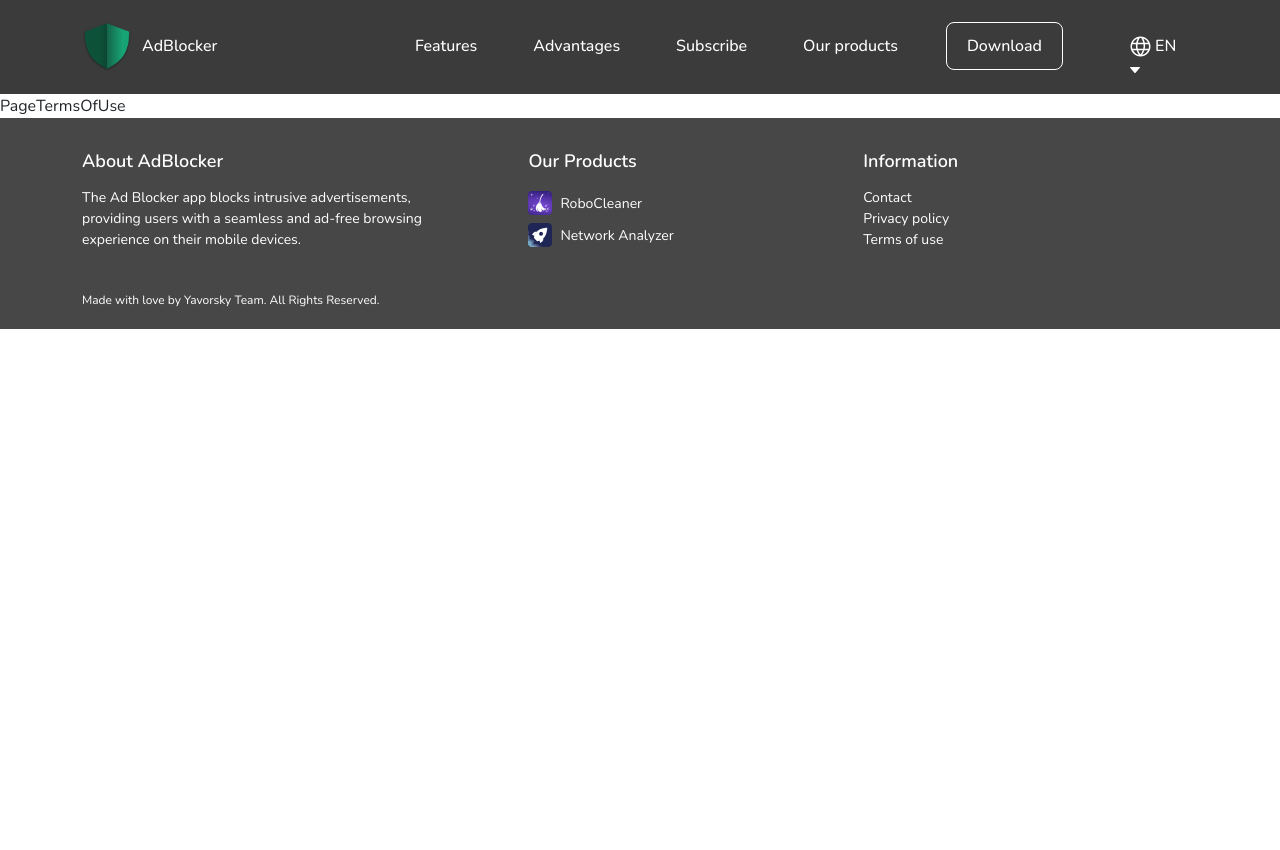
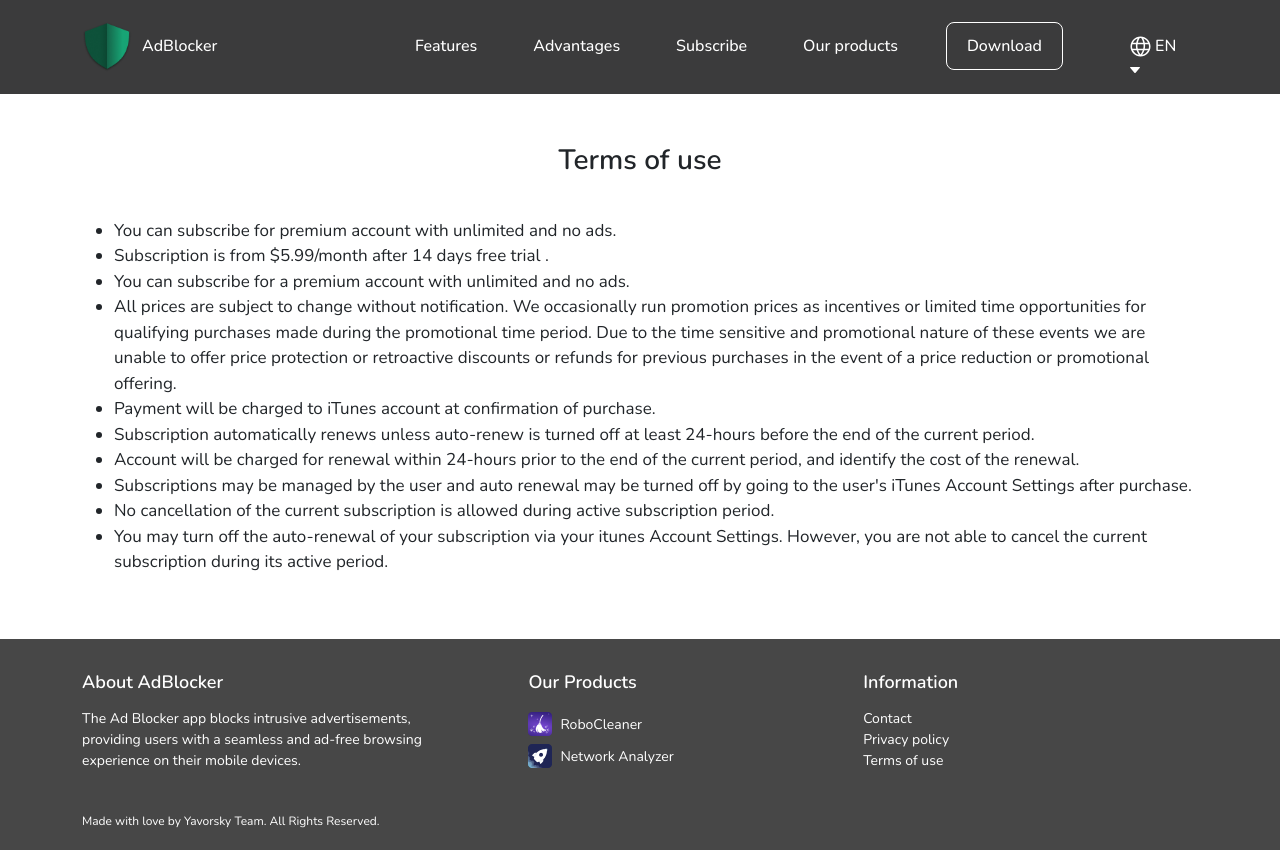
Before and after one commit to Sergiayn/adblocker, a Vue app: page /en/terms-of-use in a window 1280 px wide. Before the commit the page ends 800 px from the top, so only its background shows below. Built offline with nearby package versions, Linux system fonts and the light colour scheme.

Commit message:
add PageTermsOfUse

```diff
--- a/src/i18n/en.js
+++ b/src/i18n/en.js
@@ -77,6 +77,18 @@ const translate = {
     page_contact: {
         title: "We`d love to hear from you!",
         desc: "Whether you have a question about features, trial, pricing, or anything else, our team is ready to answer all your questions."
+    },
+    page_terms_of_use: {
+        line_1: 'You can subscribe for premium account with unlimited and no ads.',
+        line_2: 'Subscription is from $5.99/month after 14 days free trial .',
+        line_3: 'You can subscribe for a premium account with unlimited and no ads.',
+        line_4: 'All prices are subject to change without notification. We occasionally run promotion prices as incentives or limited time opportunities for qualifying purchases made during the promotional time period. Due to the time sensitive and promotional nature of these events we are unable to offer price protection or retroactive discounts or refunds for previous purchases in the event of a price reduction or promotional offering.',
+        line_5: 'Payment will be charged to iTunes account at confirmation of purchase.',
+        line_6: 'Subscription automatically renews unless auto-renew is turned off at least 24-hours before the end of the current period.',
+        line_7: 'Account will be charged for renewal within 24-hours prior to the end of the current period, and identify the cost of the renewal.',
+        line_8: 'Subscriptions may be managed by the user and auto renewal may be turned off by going to the user\'s iTunes Account Settings after purchase.',
+        line_9: 'No cancellation of the current subscription is allowed during active subscription period.',
+        line_10: 'You may turn off the auto-renewal of your subscription via your itunes Account Settings. However, you are not able to cancel the current subscription during its active period.',
     }
 }
 export default translate
--- a/src/i18n/es.js
+++ b/src/i18n/es.js
@@ -77,6 +77,18 @@ const translate = {
     page_contact: {
         title: "¡Nos encantaría saber de ti!",
         desc: "Ya sea que tenga una pregunta sobre las funciones, la versión de prueba, el precio o cualquier otra cosa, nuestro equipo está listo para responder todas sus preguntas."
+    },
+    page_terms_of_use: {
+        line_1: 'Puede suscribirse a una cuenta premium sin límites y sin anuncios.',
+        line_2: 'La suscripción es de $5.99 al mes después de una prueba gratuita de 14 días.',
+        line_3: 'Puede suscribirse a una cuenta premium sin límites y sin anuncios.',
+        line_4: 'Todos los precios están sujetos a cambios sin previo aviso. Ocasionalmente, ofrecemos precios promocionales como incentivos u oportunidades de tiempo limitado para compras elegibles realizadas durante el período de tiempo promocional. Debido a la naturaleza temporal y promocional de estos eventos, no podemos ofrecer protección de precios o descuentos o reembolsos retroactivos por compras anteriores en caso de una reducción de precio o una oferta promocional.',
+        line_5: 'El pago se cargará a la cuenta de iTunes al confirmar la compra.',
+        line_6: 'La suscripción se renovará automáticamente a menos que la renovación automática se desactive al menos 24 horas antes del final del período actual.',
+        line_7: 'La cuenta se cobrará por la renovación dentro de las 24 horas anteriores al final del período actual e identificará el costo de la renovación.',
+        line_8: 'Las suscripciones pueden ser administradas por el usuario y la renovación automática puede desactivarse yendo a la Configuración de la cuenta de iTunes del usuario después de la compra.',
+        line_9: 'No se permite la cancelación de la suscripción actual durante el período de suscripción activo.',
+        line_10: 'Puede desactivar la renovación automática de su suscripción a través de la Configuración de la cuenta de iTunes. Sin embargo, no podrá cancelar la suscripción actual durante su período activo.',
     }
 }
 export default translate
--- a/src/views/PageTermsOfUse.vue
+++ b/src/views/PageTermsOfUse.vue
@@ -1,5 +1,23 @@
 <template>
-  PageTermsOfUse
+  <div class="block-terms-of-use">
+    <div class="container">
+      <div class="">
+        <h1 class="text-center page-title">{{ $t("menu.terms_of_use") }}</h1>
+        <ul class="content">
+          <li>{{ $t("page_terms_of_use.line_1") }}</li>
+          <li>{{ $t("page_terms_of_use.line_2") }}</li>
+          <li>{{ $t("page_terms_of_use.line_3") }}</li>
+          <li>{{ $t("page_terms_of_use.line_4") }}</li>
+          <li>{{ $t("page_terms_of_use.line_5") }}</li>
+          <li>{{ $t("page_terms_of_use.line_6") }}</li>
+          <li>{{ $t("page_terms_of_use.line_7") }}</li>
+          <li>{{ $t("page_terms_of_use.line_8") }}</li>
+          <li>{{ $t("page_terms_of_use.line_9") }}</li>
+          <li>{{ $t("page_terms_of_use.line_10") }}</li>
+        </ul>
+      </div>
+    </div>
+  </div>
 </template>
 
 <script>
@@ -8,6 +26,20 @@ export default {
 }
 </script>
 
-<style scoped>
+<style scoped lang="sass">
+.block-terms-of-use
+  font-size: 17px
+  padding-top: 50px
+  padding-bottom: 48px
+
+  .page-title
+    font-size: 28px
+    font-weight: 600
+    margin-bottom: 40px
+
+.block-privacy-middle .page-title
+  font-size: 28px
+  font-weight: 600
+  margin-bottom: 40px
 
 </style>
```
